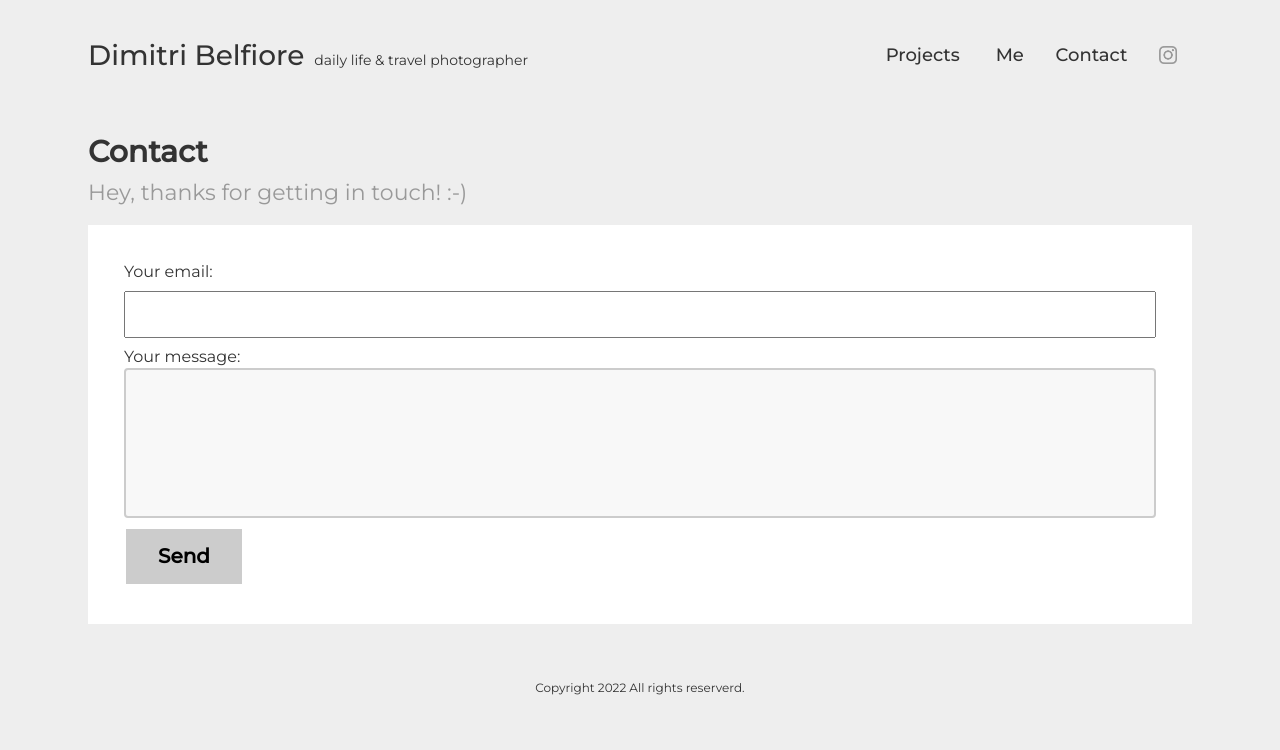
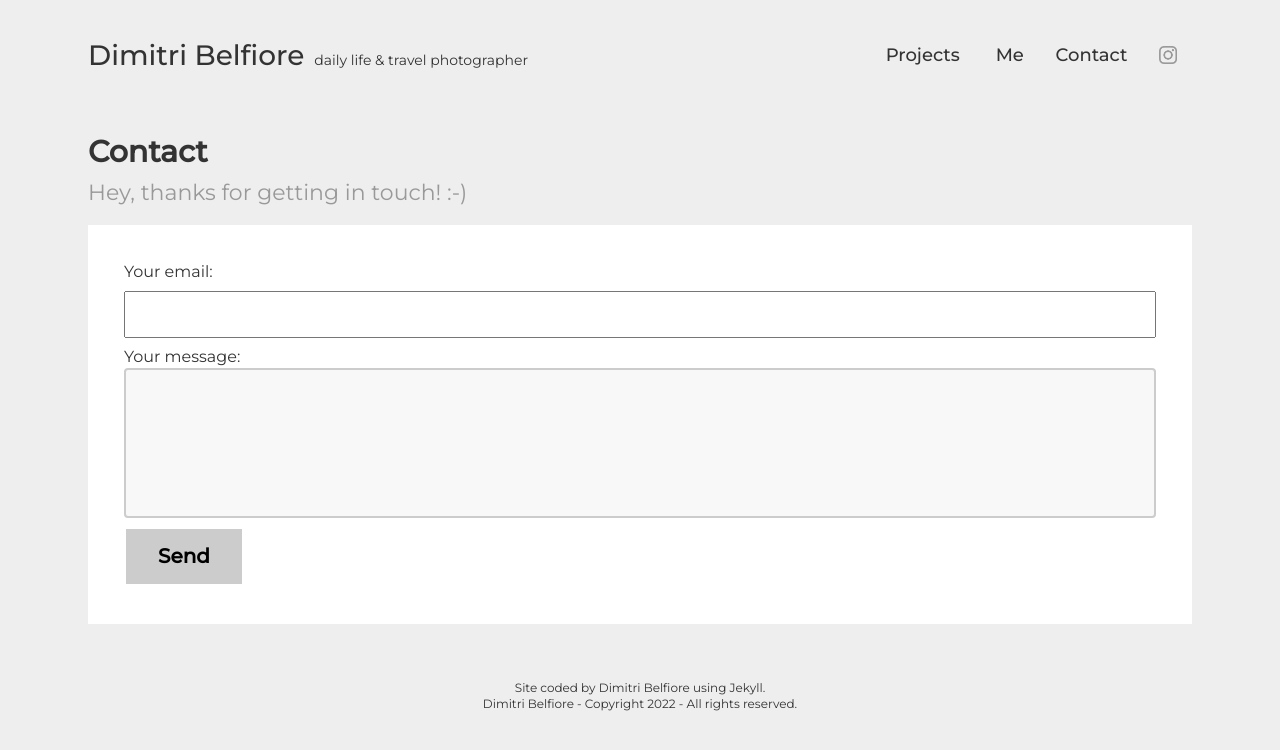
Before and after one commit to dimz25/dimz25.github.io, a Jekyll site: the page built from pages/contact.html, in a window 1280 px wide. Shown: the top 750 px of the page. Built offline with Jekyll 4.4.1, drawn with Linux system fonts in a browser that asks for light colours.

Commit message:
Update footer.html

```diff
--- a/_includes/footer.html
+++ b/_includes/footer.html
@@ -1,3 +1,4 @@
 <footer>
-<p>Copyright 2022 All rights reserverd.</p>
+<p>Site coded by Dimitri Belfiore using Jekyll.<br/>
+Dimitri Belfiore - Copyright 2022 - All rights reserved.</p>
 </footer>
```
